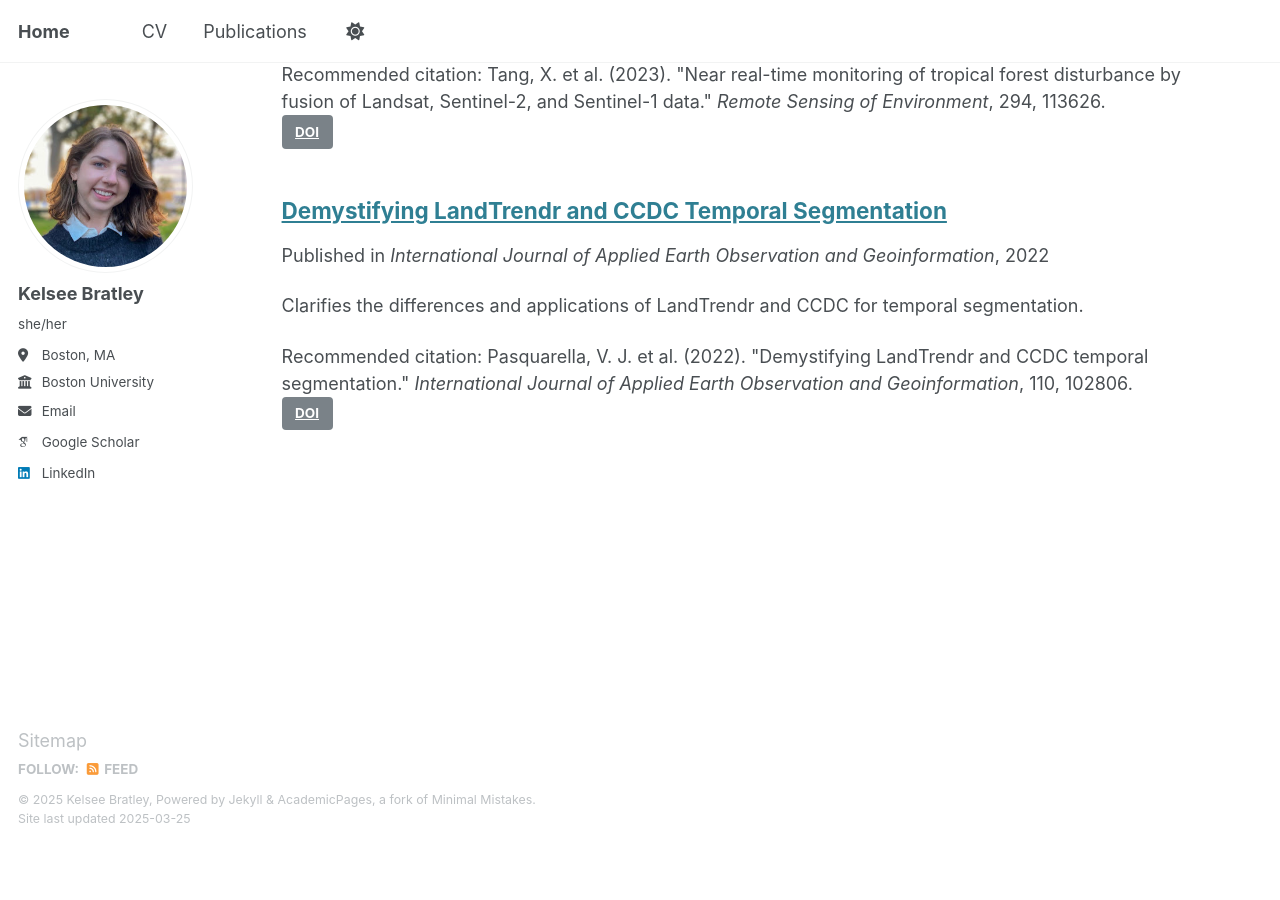
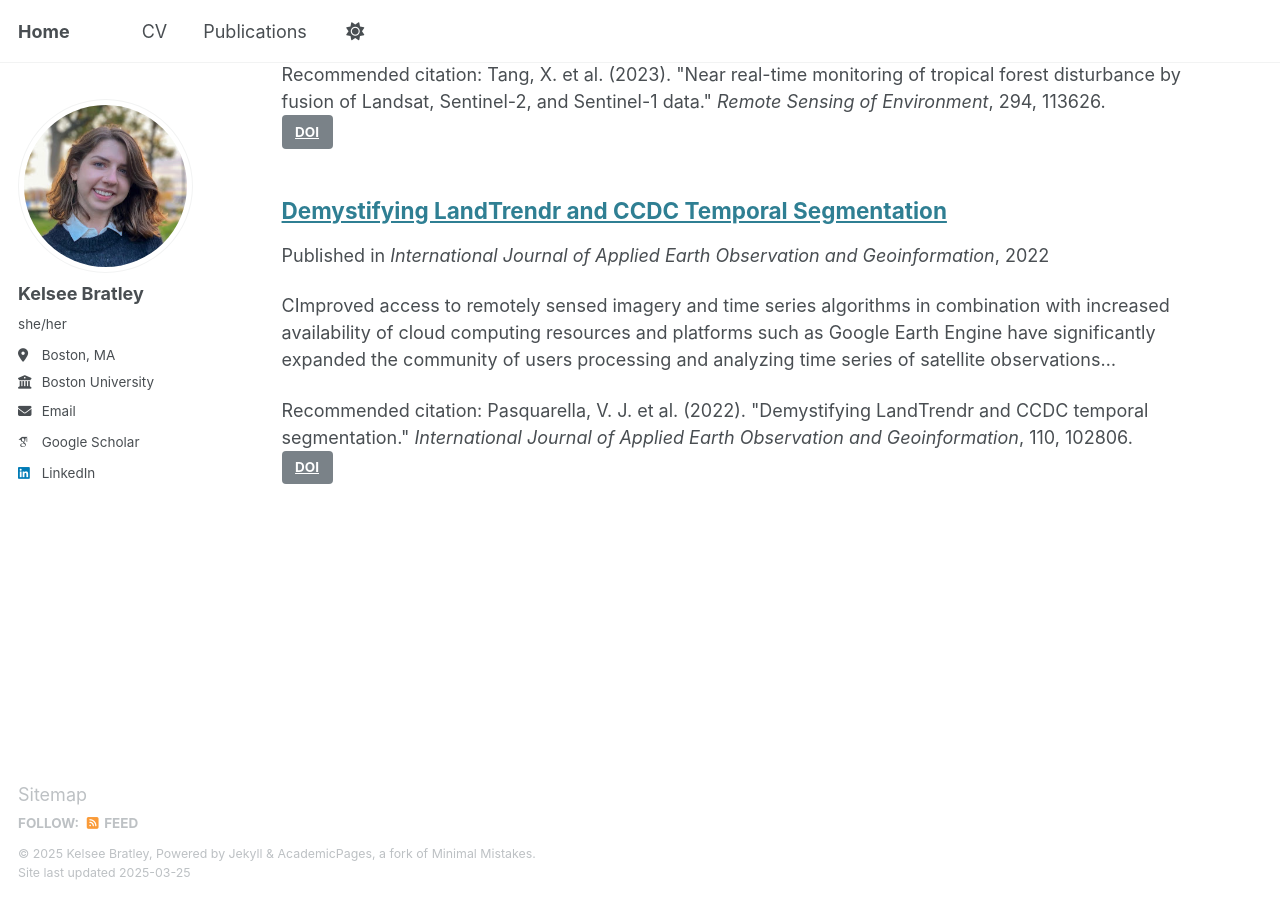
Before and after one commit to kbratley/kbratley.github.io, a Jekyll site: the page built from _pages/publications.html, in a window 1280 px wide and 900 px high, scrolled down 1979 px. Built offline with Jekyll 4.4.1, drawn with Linux system fonts in a browser that asks for light colours; some web fonts are replaced; before the commit the page ends 2825 px from its top, so only the background shows below that.

Commit message:
Update paper4.md

```diff
--- a/_publications/paper4.md
+++ b/_publications/paper4.md
@@ -2,7 +2,7 @@
 title: "Demystifying LandTrendr and CCDC Temporal Segmentation"
 collection: publications
 category: peerReviewed
-excerpt: 'Clarifies the differences and applications of LandTrendr and CCDC for temporal segmentation.'
+excerpt: 'CImproved access to remotely sensed imagery and time series algorithms in combination with increased availability of cloud computing resources and platforms such as Google Earth Engine have significantly expanded the community of users processing and analyzing time series of satellite observations...'
 date: 2022-01-01
 venue: 'International Journal of Applied Earth Observation and Geoinformation'
 paperurl: 'https://doi.org/10.1016/j.jag.2022.102806'
```
